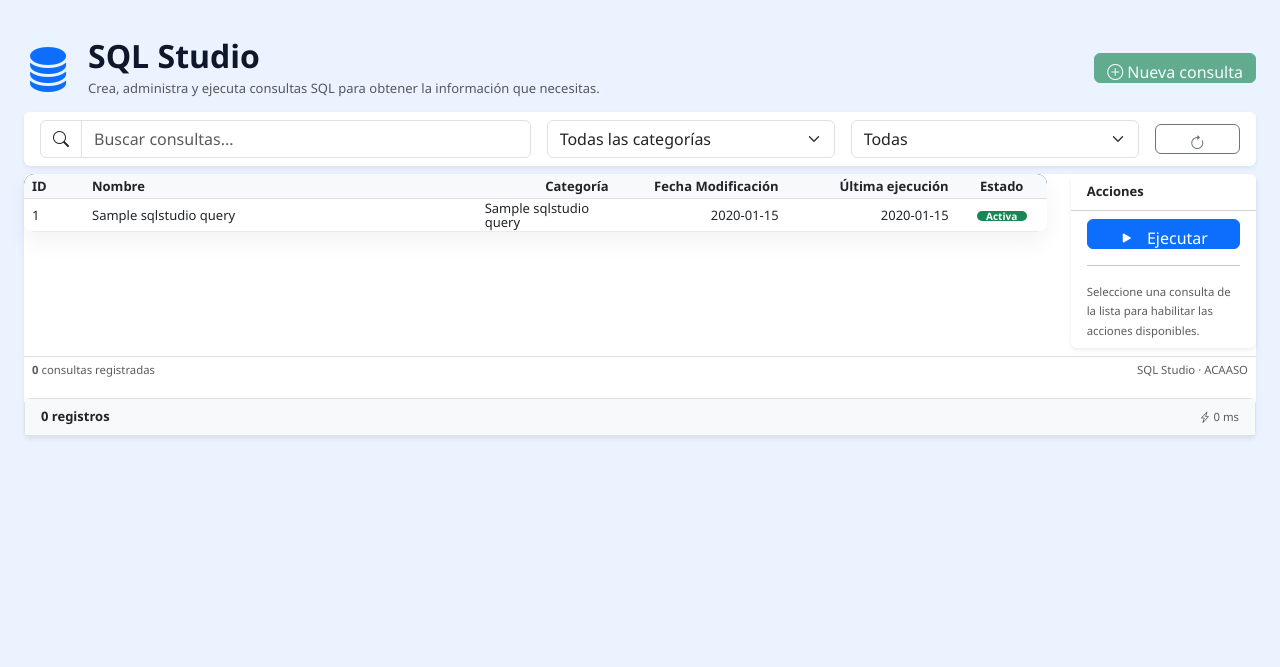
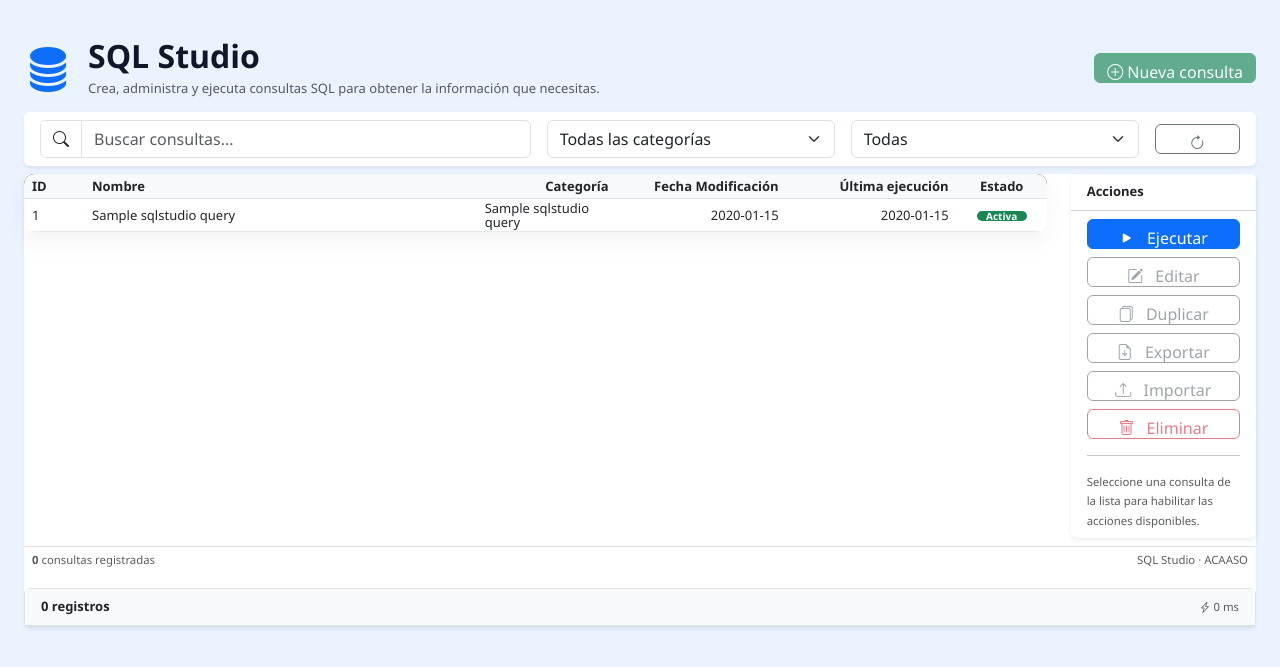
Before and after one commit to pardonAlf/Acaaso-TeacherAssesment, a Flask app: page /sqlstudio in a window 1280 px wide. Shown: the part 56-723 px from the top of the page. Run offline with Flask 3, Linux system fonts and the light colour scheme; a database or web service that is not in the repository returns one stand-in record (values such as "Sample title"); some libraries are stand-ins or nearby versions.

Commit message:
cambio de filtro

```diff
--- a/templates/sqlstudio.html
+++ b/templates/sqlstudio.html
@@ -258,43 +258,48 @@
                                 Ejecutar
                             </button>
 
-                            {% if session["rol"] == "admin" %}
-
-
-                            <button id="btnEditar" class="btn btn-outline-secondary"  disabled>
+                            <button
+                                id="btnEditar"
+                                class="btn btn-outline-secondary"
+                                {% if session["rol"] != "admin" %}disabled{% endif %}>
                                 <i class="bi bi-pencil-square me-2"></i>
                                 Editar
                             </button>
 
-                            <button id="btnDuplicar" class="btn btn-outline-secondary" disabled>
+                            <button
+                                id="btnDuplicar"
+                                class="btn btn-outline-secondary"
+                                {% if session["rol"] != "admin" %}disabled{% endif %}>
                                 <i class="bi bi-files me-2"></i>
                                 Duplicar
                             </button>
 
-                            <button  id="btnExportar" class="btn btn-outline-secondary" disabled>
+                            <button
+                                id="btnExportar"
+                                class="btn btn-outline-secondary"
+                                {% if session["rol"] != "admin" %}disabled{% endif %}>
                                 <i class="bi bi-file-earmark-arrow-down me-2"></i>
                                 Exportar
                             </button>
+
                             <button
                                 id="btnImportar"
-                                class="btn btn-outline-primary">
-
+                                class="btn btn-outline-secondary"
+                                {% if session["rol"] != "admin" %}disabled{% endif %}>
                                 <i class="bi bi-upload me-2"></i>
                                 Importar
+                            </button>
 
-                            </button>
 
                             <button
                                 id="btnEliminar"
                                 class="btn btn-outline-danger"
-                                disabled>
+                                {% if session["rol"] != "admin" %}disabled{% endif %}>
 
                                 <i class="bi bi-trash me-2"></i>
                                 Eliminar
 
                             </button>
-
-                            {% endif %}
 
                         </div>
 
@@ -750,6 +755,7 @@ document.querySelectorAll("tbody tr[data-id]").forEach(fila => {
         this.classList.add("table-active");
         filaSeleccionada = this;
 
+        {% if session["rol"] == "admin" %}
         [
             "btnEditar",
             "btnEliminar",
@@ -760,6 +766,7 @@ document.querySelectorAll("tbody tr[data-id]").forEach(fila => {
             const btn = document.getElementById(id);
             if (btn) btn.disabled = false;
         });
+        {% endif %}
 
         consultaSeleccionada = {
             id: this.dataset.id,
@@ -774,6 +781,10 @@ document.querySelectorAll("tbody tr[data-id]").forEach(fila => {
     });
 
 });
+
+console.log("btnEditar:", document.getElementById("btnEditar"));
+console.log("btnNuevaConsulta:", document.getElementById("btnNuevaConsulta"));
+console.log("btnEliminar:", document.getElementById("btnEliminar"));
 
 document.getElementById("btnEditar").addEventListener("click", function () {
 
@@ -1148,6 +1159,23 @@ function aplicarFiltros() {
             estado === "todas" ||
             estadoFila === estado;
 
+        console.log({
+            categoria,
+            categoriaFila,
+            cumpleCategoria,
+            estado,
+            estadoFila,
+            cumpleEstado,
+            texto,
+            cumpleTexto
+        });
+
+        console.log(
+            nombre,
+            "| Categoria:", categoriaFila,
+            "| Mostrar:", (cumpleTexto && cumpleCategoria && cumpleEstado)
+        );
+
         fila.style.display =
             (cumpleTexto && cumpleCategoria && cumpleEstado)
             ? ""
```
Also changed, not shown: readme.md.
